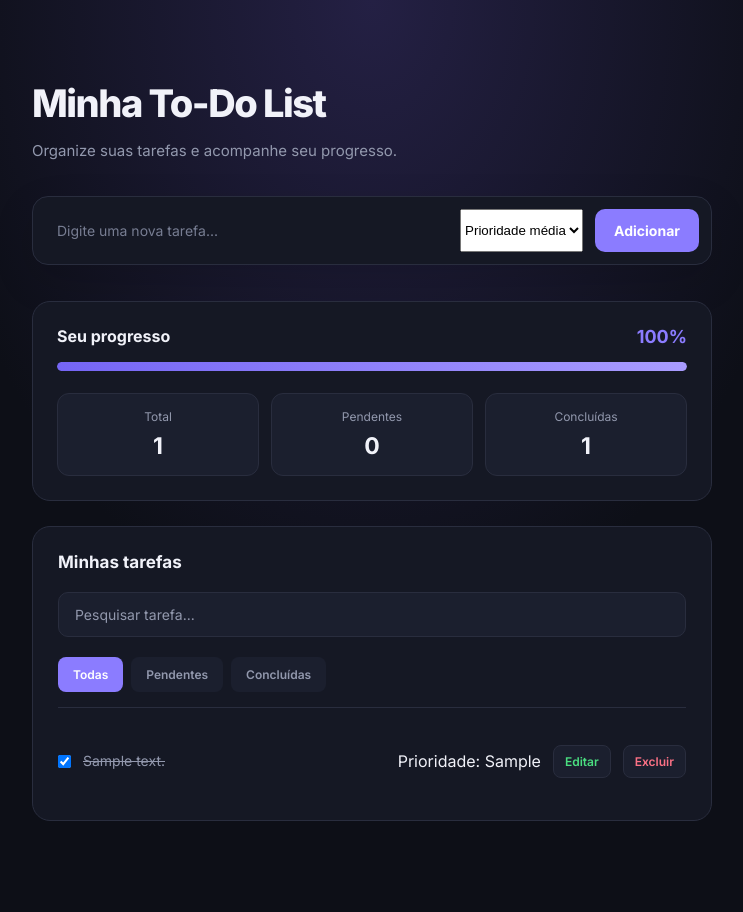
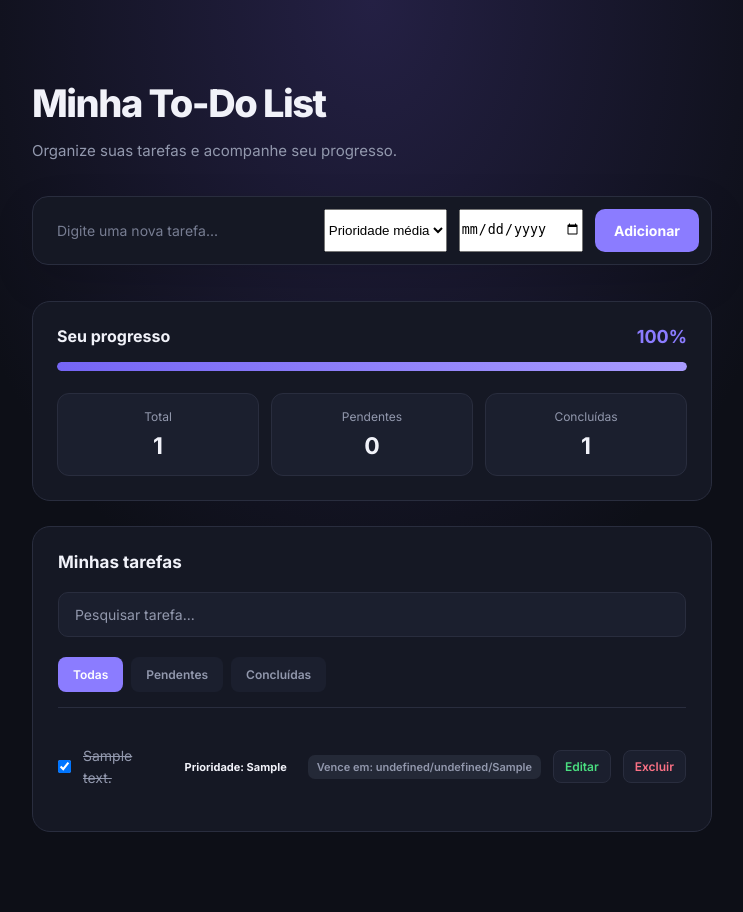
Before and after one commit to matheusferb/to-do-list-python, a Flask app: page / in a window 1280 px wide. Shown: the whole page, without its empty margins (268-1011 px from the left). Before the commit the page ends 821 px from the top, so only its background shows below. Run offline with Flask 3, Linux system fonts and the light colour scheme; tables that the repository leaves empty hold one stand-in row (values such as "Sample post").

Commit message:
Reajuste Geral: Correção e ajuste geral no css e adição de datas de vencimento

```diff
--- a/static/script.js
+++ b/static/script.js
@@ -5,6 +5,7 @@ const botaoAdicionar = document.getElementById("botao-adicionar");
 const listaTarefas = document.getElementById("lista-tarefas");
 const campoPesquisa = document.getElementById("campo-pesquisa");
 const campoPrioridade = document.getElementById("campo-prioridade");
+const campoData = document.getElementById("campo-data");
 
 // Elementos do progresso
 const contadorTotal = document.getElementById("contador-total");
@@ -127,7 +128,9 @@ function criarElementoTarefa(tarefa) {
 
     texto.textContent = tarefa.texto;
 
+    //Prioridade
     const etiquetaPrioridade = document.createElement("span");
+
 
     etiquetaPrioridade.textContent =
         "Prioridade: " + tarefa.prioridade;
@@ -136,6 +139,35 @@ function criarElementoTarefa(tarefa) {
         "prioridade",
         tarefa.prioridade
     );
+
+    // Data de vencimento
+    const etiquetaData = document.createElement("span");
+
+    if (tarefa.data_vencimento) {
+        const partesData = tarefa.data_vencimento.split("-");
+
+        etiquetaData.textContent =
+            "Vence em: " + partesData[2] + "/" + partesData[1] + "/" + partesData[0];
+
+        etiquetaData.classList.add("data-vencimento");
+
+        // Verificar se a tarefa está atrasada
+        const hoje = new Date();
+        const hojeFormatado =
+            hoje.getFullYear() + "-" +
+            String(hoje.getMonth() + 1).padStart(2, "0") + "-" +
+            String(hoje.getDate()).padStart(2, "0");
+
+        if (
+            tarefa.data_vencimento < hojeFormatado &&
+            !tarefa.concluida
+        ) {
+            etiquetaData.classList.add("atrasada");
+            etiquetaData.textContent =
+                "Atrasada: " + partesData[2] + "/" + partesData[1] + "/" + partesData[0];
+        }
+    }
+
 
     const botaoExcluir = document.createElement("button");
 
@@ -270,6 +302,12 @@ botaoEditar.addEventListener("click", async function () {
     item.appendChild(checkbox);
     item.appendChild(texto);
     item.appendChild(etiquetaPrioridade);
+
+    if(tarefa.data_vencimento) {
+        item.appendChild(etiquetaData);
+    }
+
+
     item.appendChild(botaoEditar);
     item.appendChild(botaoExcluir);
 
@@ -281,6 +319,7 @@ botaoEditar.addEventListener("click", async function () {
 async function adicionarTarefa() {
     const texto = campoTarefa.value.trim();
     const prioridade = campoPrioridade.value;
+    const dataVencimento = campoData.value;
 
     if (texto === "") {
         alert("Digite uma tarefa antes de adicionar!");
@@ -295,7 +334,8 @@ async function adicionarTarefa() {
             },
             body: JSON.stringify({
                 texto: texto,
-                prioridade: prioridade
+                prioridade: prioridade,
+                data_vencimento: dataVencimento
             })
         });
 
@@ -309,6 +349,7 @@ async function adicionarTarefa() {
 
         campoTarefa.value = "";
         campoPrioridade.value = "media";
+        campoData.value = "";
         campoTarefa.focus();
 
         atualizarTela();
--- a/static/style.css
+++ b/static/style.css
@@ -1,6 +1,7 @@
 
 @import url('https://fonts.googleapis.com/css2?family=Inter:wght@400;500;600;700;800&display=swap');
 
+/* Variáveis de cores */
 :root {
     --fundo: #0d0f17;
     --cartao: #151824;
@@ -15,7 +16,6 @@
 }
 
 /* Configurações gerais */
-
 * {
     margin: 0;
     padding: 0;
@@ -39,7 +39,6 @@ body {
 }
 
 /* Cabeçalho */
-
 .cabecalho {
     margin-bottom: 32px;
 }
@@ -58,7 +57,6 @@ body {
 }
 
 /* Área de adicionar tarefa */
-
 .adicionar.tarefa {
     display: flex;
     gap: 12px;
@@ -105,7 +103,6 @@ body {
 }
 
 /* Painel de progresso */
-
 .painel-progresso {
     background: var(--cartao);
     border: 1px solid var(--borda);
@@ -132,7 +129,6 @@ body {
 }
 
 /* Barra de progresso */
-
 .barra-progresso {
     width: 100%;
     height: 9px;
@@ -151,7 +147,6 @@ body {
 }
 
 /* Contadores */
-
 .contadores {
     display: grid;
     grid-template-columns: repeat(3, 1fr);
@@ -179,7 +174,6 @@ body {
 }
 
 /* Lista de tarefas */
-
 .lista-tarefas {
     padding: 25px;
     background: var(--cartao);
@@ -209,7 +203,8 @@ body {
     border-bottom: none;
 }
 
-#lista-tarefas li > span:not(.prioridade) {
+/* Texto da tarefa */
+#lista-tarefas li > span:not(.prioridade):not(.data-vencimento) {
     flex: 1;
     min-width: 0;
     color: var(--texto);
@@ -218,11 +213,12 @@ body {
     overflow-wrap: anywhere;
 }
 
-#lista-tarefas li.concluida > span:not(.prioridade) {
+#lista-tarefas li.concluida > span:not(.prioridade):not(.data-vencimento) {
     color: var(--texto-secundario);
     text-decoration: line-through;
 }
 
+/* Mensagem de lista vazia */
 #lista-tarefas li.tarefa-vazia {
     justify-content: center;
     padding: 35px 10px;
@@ -231,8 +227,50 @@ body {
     text-align: center;
 }
 
+/* Etiquetas de prioridade */
+.prioridade {
+    flex: 0 0 auto;
+    padding: 5px 9px;
+    border-radius: 7px;
+    font-size: 11px;
+    font-weight: 700;
+    text-decoration: none;
+}
+
+.prioridade.baixa {
+    color: #4ade80;
+    background: rgba(74, 222, 128, 0.12);
+}
+
+.prioridade.media {
+    color: #fbbf24;
+    background: rgba(251, 191, 36, 0.12);
+}
+
+.prioridade.alta {
+    color: #fb7185;
+    background: rgba(251, 113, 133, 0.12);
+}
+
+/* Datas de vencimento */
+.data-vencimento {
+    flex: 0 0 auto;
+    padding: 5px 9px;
+    border-radius: 7px;
+    background: rgba(148, 163, 184, 0.12);
+    color: var(--texto-secundario);
+    font-size: 11px;
+    font-weight: 600;
+    text-decoration: none;
+}
+
+/* Tarefas atrasadas */
+.data-vencimento.atrasada {
+    color: var(--vermelho);
+    background: rgba(251, 113, 133, 0.12);
+}
+
 /* Botões de ação */
-
 #lista-tarefas li button {
     flex-shrink: 0;
     padding: 8px 11px;
@@ -260,7 +298,6 @@ body {
 }
 
 /* Campo de pesquisa */
-
 #campo-pesquisa {
     width: 100%;
     padding: 13px 16px;
@@ -285,7 +322,6 @@ body {
 }
 
 /* Filtros */
-
 .filtros {
     display: flex;
     gap: 8px;
@@ -318,7 +354,6 @@ body {
 }
 
 /* Responsividade para celulares */
-
 @media (max-width: 480px) {
     body {
         padding: 45px 15px;
@@ -374,30 +409,4 @@ body {
         flex: 1;
         padding: 9px 7px;
     }
-
-    /* Etiquetas de prioridade */
-.prioridade {
-    flex: 0 0 auto;
-    padding: 5px 9px;
-    border-radius: 7px;
-    font-size: 11px;
-    font-weight: 700;
-    text-decoration: none;
 }
-
-.prioridade.baixa {
-    color: #4ade80;
-    background: rgba(74, 222, 128, 0.12);
-}
-
-.prioridade.media {
-    color: #fbbf24;
-    background: rgba(251, 191, 36, 0.12);
-}
-
-.prioridade.alta {
-    color: #fb7185;
-    background: rgba(251, 113, 133, 0.12);
-}
-
-}
--- a/templates/index.html
+++ b/templates/index.html
@@ -32,6 +32,11 @@
             <option value="alta">Prioridade alta</option>
         </select>
 
+        <input
+            type="date"
+            id="campo-data"
+            title="Data de vencimento"
+        >
 
             <button id="botao-adicionar">Adicionar</button>
         </section>
```
